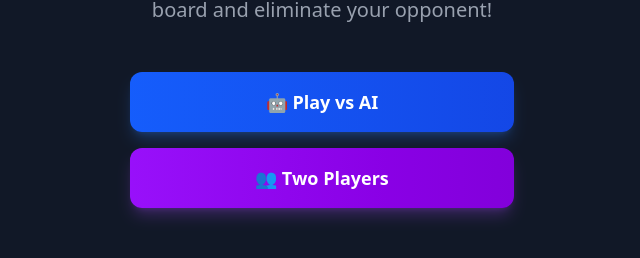
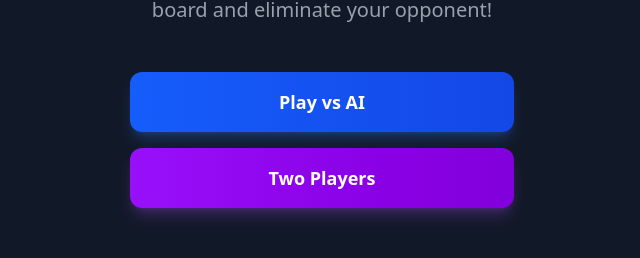
Before and after one commit to Aksh1810/Fission, a Next.js app: page / in a window 1280 px wide. Shown: the part 224-482 px from the top of the page, without its empty margins (318-958 px from the left). Built offline with nearby package versions, Linux system fonts and the light colour scheme.

Commit message:
Emoji correction

```diff
--- a/src/app/page.tsx
+++ b/src/app/page.tsx
@@ -23,7 +23,7 @@ export default function Home() {
                            text-white font-semibold text-lg rounded-xl
                            transition-all duration-200 transform hover:scale-105
                            shadow-lg shadow-blue-500/25">
-            🤖 Play vs AI
+            Play vs AI
           </button>
         </Link>
 
@@ -33,7 +33,7 @@ export default function Home() {
                            text-white font-semibold text-lg rounded-xl
                            transition-all duration-200 transform hover:scale-105
                            shadow-lg shadow-purple-500/25">
-            👥 Two Players
+          Two Players
           </button>
         </Link>
       </div>
```
